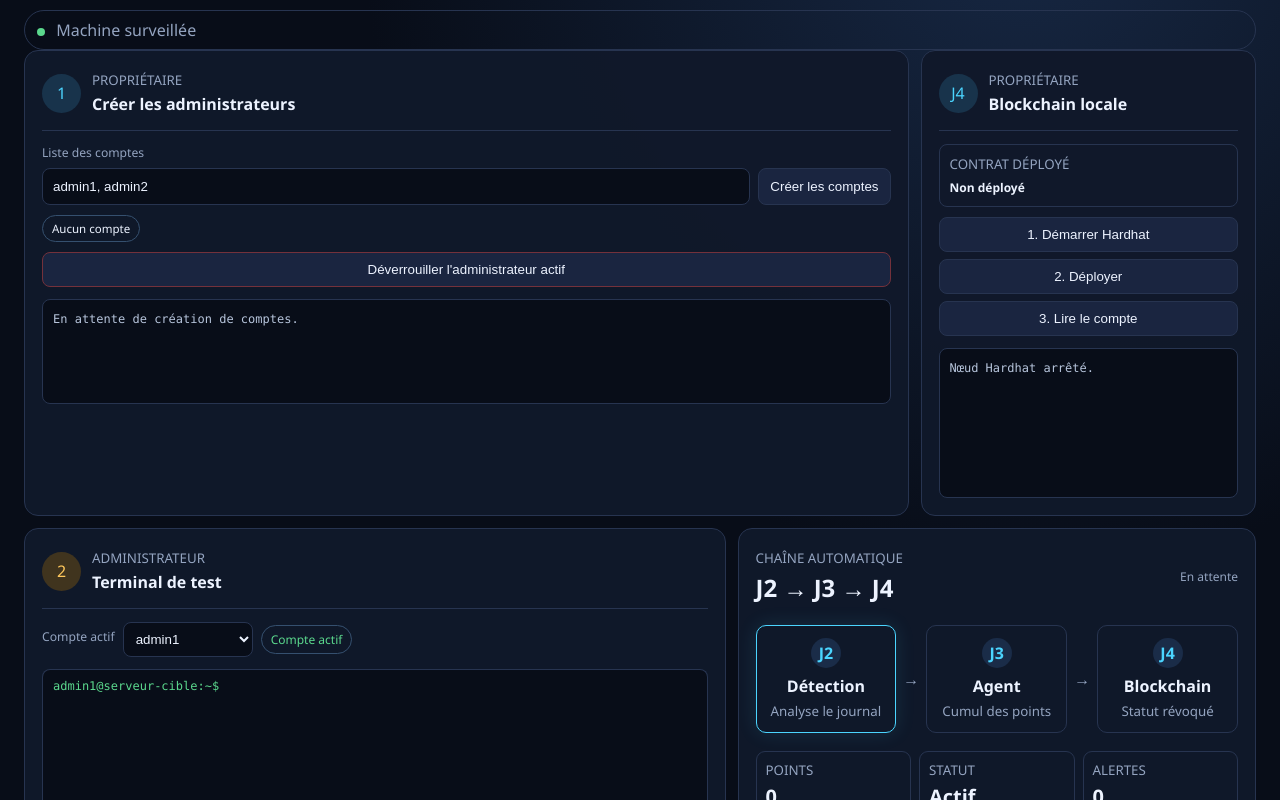
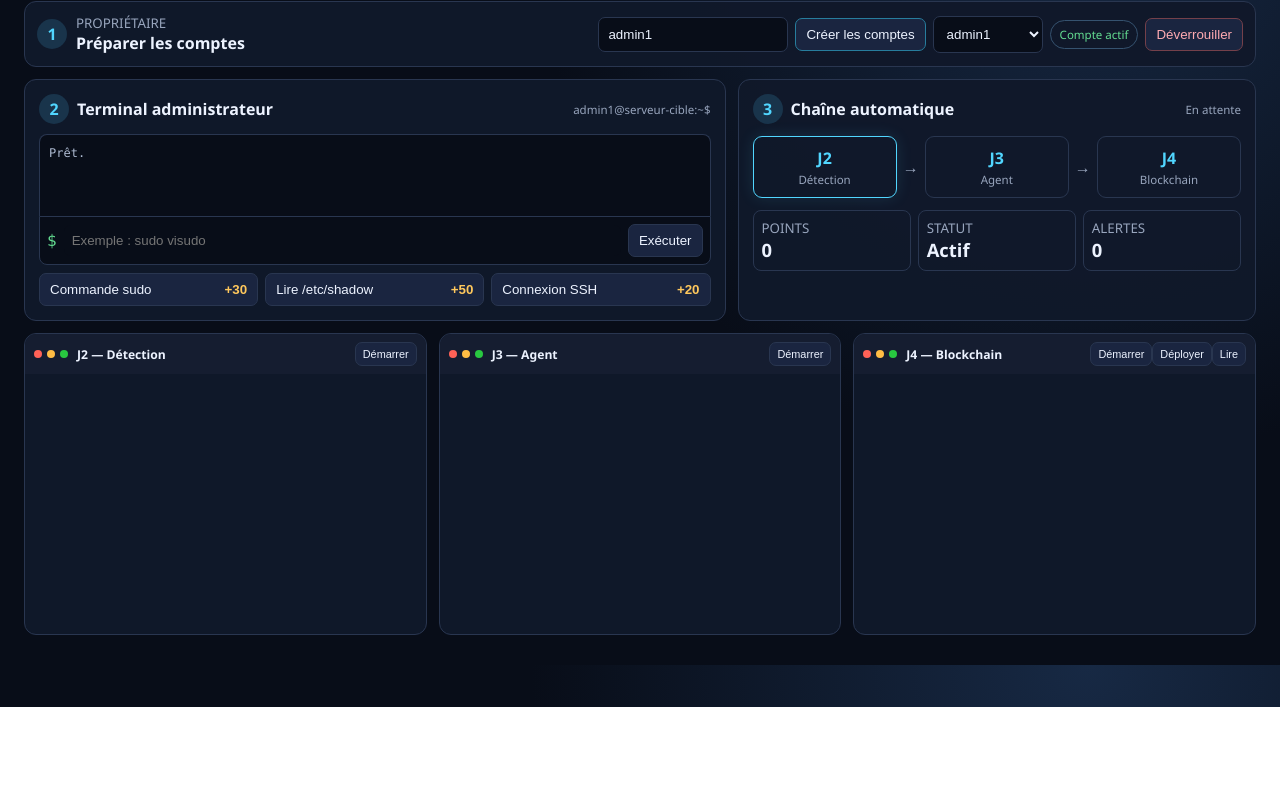
Before and after one commit to abumounirpoutougnigni-stack/Revaut, a plain HTML site: page dashboard/console.html in a window 1280 px wide. Shown: the part 93-893 px from the top of the page. After the commit the page ends 800 px from the top, so only its background shows below. Drawn offline with Linux system fonts and the light colour scheme; no server answers.

Commit message:
Refactor console layout and improve CSS styles; enhance JavaScript for admin management and command execution

```diff
--- a/dashboard/console.html
+++ b/dashboard/console.html
@@ -3,60 +3,46 @@
 <head>
   <meta charset="UTF-8">
   <meta name="viewport" content="width=device-width, initial-scale=1">
-  <title>Revaut — Démonstration interactive</title>
+  <title>Revaut — Démonstration</title>
   <link rel="stylesheet" href="console.css">
 </head>
 <body>
-<main class="demo-shell">
-  <header class="topbar">
-    <div><p>PROJET GROUPE 8</p><h1>Démonstration Revaut</h1></header>
-    <div class="live"><span></span> Machine surveillée</div>
+<main>
+  <header>
+    <div><p>PROJET GROUPE 8</p><h1>Démonstration Revaut</h1></div>
+    <div class="live"><span></span>Machine surveillée</div>
   </header>
 
-  <section class="owner-grid">
-    <article class="panel owner-panel">
-      <div class="panel-heading"><span class="role-number">1</span><div><small>PROPRIÉTAIRE</small><h2>Créer les administrateurs</h2></div></div>
-      <label>Liste des comptes</label>
-      <div class="input-row"><input id="adminNames" value="admin1, admin2" placeholder="admin1, admin2, admin3"><button id="createAdmins">Créer les comptes</button></div>
-      <div id="adminChips" class="admin-chips"></div>
-      <button id="unlockActive" class="unlock-button">Déverrouiller l'administrateur actif</button>
-      <pre id="ownerOutput" class="owner-output">En attente de création de comptes.</pre>
+  <section class="setup">
+    <div class="setup-title"><b>1</b><div><small>PROPRIÉTAIRE</small><strong>Préparer les comptes</strong></div></div>
+    <div class="setup-controls">
+      <input id="adminNames" value="admin1" placeholder="admin1, admin2, admin3">
+      <button id="createAdmins" class="primary">Créer les comptes</button>
+      <select id="activeAdmin" aria-label="Administrateur actif"></select>
+      <span id="accountStatus" class="status">Compte actif</span>
+      <button id="unlockAdmin" class="unlock">Déverrouiller</button>
+    </div>
+  </section>
+
+  <section class="workarea">
+    <article class="admin-console">
+      <div class="panel-title"><div><b>2</b><strong>Terminal administrateur</strong></div><span id="adminPrompt">admin1@serveur-cible:~$</span></div>
+      <div class="admin-output" id="adminOutput">Prêt.</div>
+      <form id="commandForm" class="command-line"><span>$</span><input id="commandInput" autocomplete="off" placeholder="Exemple : sudo visudo"><button type="submit">Exécuter</button></form>
+      <div class="quick"><button data-command="sudo visudo">Commande sudo <b>+30</b></button><button data-command="sudo cat /etc/shadow">Lire /etc/shadow <b>+50</b></button><button data-command="ssh admin1@127.0.0.1">Connexion SSH <b>+20</b></button></div>
     </article>
 
-    <article class="panel blockchain-panel">
-      <div class="panel-heading"><span class="role-number blue">J4</span><div><small>PROPRIÉTAIRE</small><h2>Blockchain locale</h2></div></div>
-      <div class="contract-box"><small>CONTRAT DÉPLOYÉ</small><strong id="contractAddress">Non déployé</strong></div>
-      <div class="contract-actions"><button id="startNode">1. Démarrer Hardhat</button><button id="deployContract">2. Déployer</button><button id="readContract">3. Lire le compte</button></div>
-      <pre id="blockchainOutput" class="small-output">Nœud Hardhat arrêté.</pre>
+    <article class="pipeline">
+      <div class="panel-title"><div><b>3</b><strong>Chaîne automatique</strong></div><span id="pipelineStatus">En attente</span></div>
+      <div class="stages"><div id="stage-j2"><strong>J2</strong><span>Détection</span></div><i>→</i><div id="stage-j3"><strong>J3</strong><span>Agent</span></div><i>→</i><div id="stage-j4"><strong>J4</strong><span>Blockchain</span></div></div>
+      <div class="scorecards"><div><small>POINTS</small><strong id="activeScore">0</strong></div><div><small>STATUT</small><strong id="activeStatus">Actif</strong></div><div><small>ALERTES</small><strong id="activeAlerts">0</strong></div></div>
     </article>
   </section>
 
-  <section class="workflow">
-    <article class="panel admin-panel">
-      <div class="panel-heading"><span class="role-number amber">2</span><div><small>ADMINISTRATEUR</small><h2>Terminal de test</h2></div></div>
-      <div class="admin-select-row"><label>Compte actif</label><select id="activeAdmin"></select><span id="accountStatus" class="account-status">Non créé</span></div>
-      <div class="session-user" id="sessionPrompt">admin1@serveur-cible:~$</div>
-      <div class="command-output" id="adminOutput"></div>
-      <div class="command-input"><span>$</span><input id="commandInput" autocomplete="off" placeholder="Tapez une commande : sudo visudo, cat /etc/shadow, ssh ..."><button id="runCommand">Exécuter</button></div>
-      <div class="quick-actions"><button data-command="sudo visudo">sudo visudo <b>+30</b></button><button data-command="sudo cat /etc/shadow">cat /etc/shadow <b>+50</b></button><button data-command="ssh admin1@127.0.0.1">connexion SSH <b>+20</b></button></div>
-    </article>
-
-    <article class="panel pipeline-panel">
-      <div class="pipeline-title"><div><small>CHAÎNE AUTOMATIQUE</small><h2>J2 → J3 → J4</h2></div><span id="pipelineStatus">En attente</span></div>
-      <div class="pipeline">
-        <div class="stage" id="stage-j2"><b>J2</b><strong>Détection</strong><small>Analyse le journal</small></div>
-        <div class="arrow">→</div>
-        <div class="stage" id="stage-j3"><b>J3</b><strong>Agent</strong><small>Cumul des points</small></div>
-        <div class="arrow">→</div>
-        <div class="stage" id="stage-j4"><b>J4</b><strong>Blockchain</strong><small>Statut révoqué</small></div>
-      </div>
-      <div class="metrics-mini"><div><small>POINTS</small><strong id="activeScore">0</strong></div><div><small>STATUT</small><strong id="activeStatus">Actif</strong></div><div><small>ALERTES</small><strong id="activeAlerts">0</strong></div></div>
-    </article>
-  </section>
-
-  <section class="terminal-grid">
-    <article class="terminal"><header><div><i></i><i></i><i></i></div><strong>J2 — Détection réelle</strong><button data-start="j2">Démarrer</button></header><pre id="terminal-j2"></pre></article>
-    <article class="terminal"><header><div><i></i><i></i><i></i></div><strong>J3 — Agent réel</strong><button data-start="j3">Démarrer</button></header><pre id="terminal-j3"></pre></article>
+  <section class="terminals">
+    <article><header><i></i><i></i><i></i><strong>J2 — Détection</strong><button data-start="j2">Démarrer</button></header><pre id="terminal-j2"></pre></article>
+    <article><header><i></i><i></i><i></i><strong>J3 — Agent</strong><button data-start="j3">Démarrer</button></header><pre id="terminal-j3"></pre></article>
+    <article><header><i></i><i></i><i></i><strong>J4 — Blockchain</strong><button id="startNode">Démarrer</button><button id="deployContract">Déployer</button><button id="readContract">Lire</button></header><pre id="terminal-j4"></pre></article>
   </section>
 </main>
 <script src="console.js"></script>
--- a/dashboard/console.js
+++ b/dashboard/console.js
@@ -1,50 +1,48 @@
-async function api(path, method='GET', body) {
+async function api(path, method='GET', body){
   const options={method,headers:{}};
   if(body!==undefined){options.headers['Content-Type']='application/json';options.body=JSON.stringify(body)}
-  const response=await fetch(path,options); return response.ok?response.json():{ok:false};
+  const response=await fetch(path,options);return response.ok?response.json():{ok:false};
 }
 
-let selectedAdmin='admin1';
+let active='admin1';
 
 async function refreshAdmins(){
   const data=await api('/api/admins');
   const names=data.admins||[];
   const select=document.getElementById('activeAdmin');
   select.innerHTML=(names.length?names:['admin1']).map(name=>`<option>${name}</option>`).join('');
-  if(!names.includes(selectedAdmin)) selectedAdmin=names[0]||'admin1';
-  select.value=selectedAdmin;
-  document.getElementById('sessionPrompt').textContent=`${selectedAdmin}@serveur-cible:~$`;
-  document.getElementById('adminChips').innerHTML=(names.length?names:['Aucun compte']).map(name=>`<span class="chip ${data.locked?.includes(name)?'locked':''}">${name}${data.locked?.includes(name)?' — verrouillé':''}</span>`).join('');
-  document.getElementById('accountStatus').textContent=data.locked?.includes(selectedAdmin)?'Compte verrouillé':'Compte actif';
-  document.getElementById('accountStatus').className=`account-status ${data.locked?.includes(selectedAdmin)?'locked':''}`;
+  if(!names.includes(active))active=names[0]||'admin1';
+  select.value=active;
+  document.getElementById('adminPrompt').textContent=`${active}@serveur-cible:~$`;
+  const locked=data.locked?.includes(active);
+  document.getElementById('accountStatus').textContent=locked?'Compte verrouillé':'Compte actif';
+  document.getElementById('accountStatus').className=`status ${locked?'locked':''}`;
 }
 
 async function refreshDashboard(){
   const data=await api('/api/dashboard');
-  const admin=data.administrateurs?.find(item=>item.nom===selectedAdmin);
-  const alerts=(data.alertes||[]).filter(item=>item.admin===selectedAdmin);
-  const revoked=(data.revocations||[]).some(item=>item.admin===selectedAdmin);
-  document.getElementById('activeScore').textContent=admin?.score||0;
+  const alerts=(data.alertes||[]).filter(item=>item.admin===active);
+  const admin=(data.administrateurs||[]).find(item=>item.nom===active);
+  const revoked=(data.revocations||[]).some(item=>item.admin===active);
+  const score=admin?.score||0;
+  document.getElementById('activeScore').textContent=score;
   document.getElementById('activeAlerts').textContent=alerts.length;
-  document.getElementById('activeStatus').textContent=revoked?'Révoqué':(admin?.score>=50?'Restreint':'Actif');
-  document.getElementById('contractAddress').textContent=data.contrat?.adresse||'Non déployé';
-  setStage(admin?.score||0,revoked);
-}
+  document.getElementById('activeStatus').textContent=revoked?'Révoqué':(score>=50?'Restreint':'Actif');
 
-function setStage(score,revoked){
-  document.querySelectorAll('.stage').forEach(stage=>stage.classList.remove('active','done'));
-  document.getElementById('stage-j2').classList.add(score>0?'done':'active');
-  document.getElementById('stage-j3').classList.add(score>=30?(revoked?'done':'active'):(score>0?'active':''));
-  document.getElementById('stage-j4').classList.add(revoked?'done':'');
+  document.querySelectorAll('.stages div').forEach(node=>node.classList.remove('active','done'));
+  const j2=document.getElementById('stage-j2');
+  const j3=document.getElementById('stage-j3');
+  const j4=document.getElementById('stage-j4');
+  j2.classList.add(alerts.length?'done':'active');
+  j3.classList.add(score>=30?(revoked?'done':'active'):'')
+  j4.classList.add(revoked?'done':'');
   document.getElementById('pipelineStatus').textContent=revoked?'Révocation confirmée':(score>0?'Traitement automatique':'En attente');
 }
 
 async function refreshLogs(){
   const data=await api('/api/terminals');
-  const owner=document.getElementById('ownerOutput');
-  if(owner && data.logs?.setup?.length) owner.textContent=data.logs.setup.join('\n');
   for(const name of ['j2','j3','j4']){
-    const element=document.getElementById(name==='j4'?'blockchainOutput':`terminal-${name}`);
+    const element=document.getElementById(`terminal-${name}`);
     if(element){element.textContent=(data.logs[name]||[]).join('\n')||'Aucune sortie.';element.scrollTop=element.scrollHeight}
   }
 }
@@ -52,29 +50,25 @@ async function refreshLogs(){
 async function executeCommand(command){
   const admin=document.getElementById('activeAdmin').value;
   const output=document.getElementById('adminOutput');
-  output.textContent+=`$ ${command}\n`;
+  output.textContent+=`\n$ ${command}`;
   await api('/api/admin/command','POST',{admin,command});
   await refreshAdmins();await refreshDashboard();await refreshLogs();
 }
 
 document.getElementById('createAdmins').onclick=async()=>{
   const names=document.getElementById('adminNames').value.split(',').map(v=>v.trim()).filter(Boolean);
-  document.getElementById('ownerOutput').textContent=`Création des comptes : ${names.join(', ')}\n`;
   await api('/api/admin/create','POST',{names});
-  document.getElementById('ownerOutput').textContent+=`Terminé. Comptes disponibles dans le terminal administrateur.\n`;
   await refreshAdmins();
 };
 
-document.getElementById('activeAdmin').onchange=event=>{selectedAdmin=event.target.value;refreshAdmins();refreshDashboard();};
-document.getElementById('unlockActive').onclick=async()=>api('/api/admin/unlock','POST',{admin:document.getElementById('activeAdmin').value}).then(async()=>{await refreshAdmins();await refreshDashboard();});
-document.getElementById('runCommand').onclick=()=>{const input=document.getElementById('commandInput');if(input.value.trim())executeCommand(input.value.trim());input.value=''};
-document.getElementById('commandInput').onkeydown=event=>{if(event.key==='Enter')document.getElementById('runCommand').click()};
+document.getElementById('activeAdmin').onchange=event=>{active=event.target.value;refreshAdmins();refreshDashboard();};
+document.getElementById('unlockAdmin').onclick=()=>api('/api/admin/unlock','POST',{admin:document.getElementById('activeAdmin').value}).then(()=>{refreshAdmins();refreshDashboard()});
+document.getElementById('commandForm').onsubmit=event=>{event.preventDefault();const input=document.getElementById('commandInput');if(input.value.trim())executeCommand(input.value.trim());input.value=''};
 document.querySelectorAll('[data-command]').forEach(button=>button.onclick=()=>executeCommand(button.dataset.command));
-
 document.querySelectorAll('[data-start]').forEach(button=>button.onclick=()=>api(`/api/action/${button.dataset.start}/start`,'POST'));
 document.getElementById('startNode').onclick=()=>api('/api/action/j4/node','POST');
 document.getElementById('deployContract').onclick=()=>api('/api/action/j4/deploy','POST');
-document.getElementById('readContract').onclick=()=>api('/api/action/j4/status','POST');
+document.getElementById('readContract').onclick=()=>api('/api/action/j4/status','POST',{admin:active});
 
-setInterval(refreshAdmins,3000);setInterval(refreshDashboard,1200);setInterval(refreshLogs,800);
+setInterval(refreshAdmins,3000);setInterval(refreshDashboard,1000);setInterval(refreshLogs,800);
 refreshAdmins();refreshDashboard();refreshLogs();
```
Also changed, not shown: dashboard/server.js (+12 -4 lines), dashboard/console.css.
